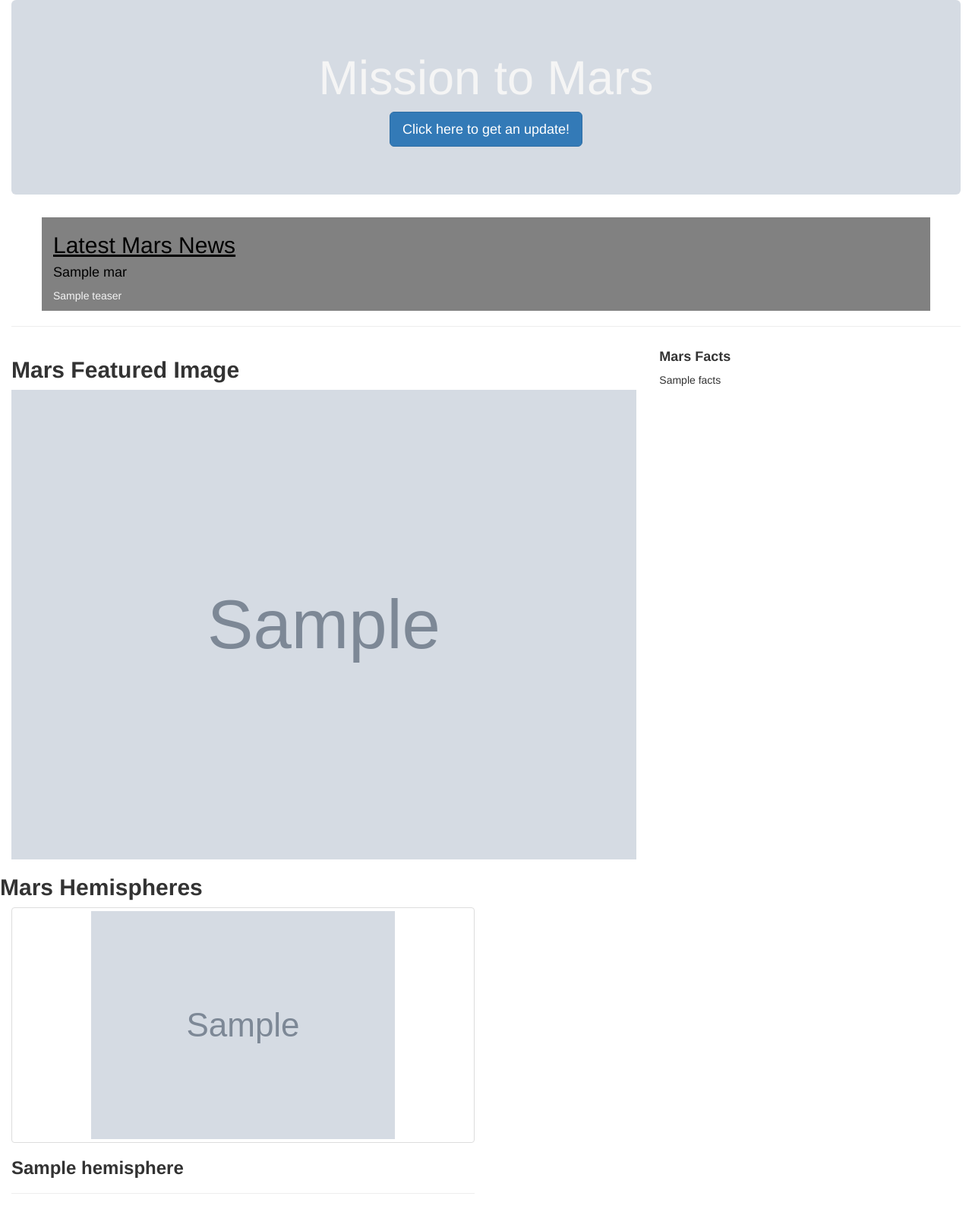
After one commit to nsheikh23/nsheikh23.github.io, a Flask app: template Assets/Projects/Mission_to_Mars/templates/index.html in a window 1280 px wide. The commit adds this page. Shown: the whole page at 76% size. Run offline with Flask 2, Linux system fonts and the light colour scheme; the template is opened without the code that fills it: most values are stand-ins (such as "Sample title", 1, 10 or a date in 2020); grey boxes marked "Sample" are stand-in pictures; some libraries are stand-ins or nearby versions.

Commit message:
Added mission to mars folder and reorganized repo

```diff
--- /dev/null
+++ b/Assets/Projects/Mission_to_Mars/app.py
@@ -0,0 +1,34 @@
+from flask import Flask, render_template, redirect
+from flask_pymongo import PyMongo
+import scrape_mars
+
+# Create an instance of Flask
+app = Flask(__name__)
+
+# Use PyMongo to establish Mongo connection
+mongo = PyMongo(app, uri='mongodb://localhost:27017/mars_app')
+
+# Route to render index.html template using data from Mongo
+@app.route('/')
+def home():
+
+    Mars_data = mongo.db.Mars_data.find_one()
+
+    return render_template('index.html', Mars_data=Mars_data)
+
+
+# Route that will trigger the scrape function
+@app.route('/scrape')
+def scrape():
+
+    # Running the scrape function
+    Mars_data = scrape_mars.scrape()
+
+    # Update the Mongo database using updated and upsert=True
+    mongo.db.Mars_data.update({}, Mars_data, upsert=True)
+
+    # Redirect back to home page
+    return redirect('/', code=302)
+
+if __name__ == "__main__":
+    app.run(debug=True)
--- /dev/null
+++ b/Assets/Projects/Mission_to_Mars/templates/index.html
@@ -0,0 +1,55 @@
+<!DOCTYPE html>
+<html lang="en">
+
+<head>
+  <meta charset="UTF-8">
+  <meta name="viewport" content="width=device-width, initial-scale=1.0">
+  <meta http-equiv="X-UA-Compatible" content="ie=edge">
+  <title>Mission to Mars</title>
+  <link rel="stylesheet" href="https://maxcdn.bootstrapcdn.com/bootstrap/3.3.7/css/bootstrap.min.css">
+</head>
+
+<body>
+  <div class="container-fluid">
+    <div class="jumbotron text-center" style="background-image: url({{Mars_data.Featured_image}});background-size: 100%;">
+      <h1 style="color: whitesmoke;">Mission to Mars</h1>
+      <p><a class="btn btn-primary btn-lg" href="/scrape" role="button">Click here to get an update!</a></p>
+    </div>
+
+    <div class="container" style="background-color:rgba(0, 0, 0, 0.493); color: whitesmoke;">
+      <h2 style="color: black;"><u>Latest Mars News</u></h2>
+      <h4 style="color: black;">{{Mars_data.Title}}</h4>
+      <p>{{Mars_data.Teaser}}</p>
+    </div>
+    <hr>
+
+    <div class="row">
+      <div class="col-sm-4 col-md-8">
+        <h2><strong>Mars Featured Image</strong></h2>
+        <img src={{ Mars_data.Featured_image }} alt="Featured Image" width="100%" height="100%">
+      </div>
+      <div class="col-sm-8 col-md-4">
+        <h4><strong>Mars Facts</strong></h4>
+        <p style="border-color: black;">{{Mars_data.Facts|safe}}</p>
+      </div>
+    </div>
+
+    <div class="row">
+
+      <h2><strong>Mars Hemispheres</strong></h2>
+
+      {% for hemisphere in Mars_data.Hemispheres%}
+      <div class="col-sm-3 col-md-6" style="border-color: black;">
+        <div class="thumbnail">
+          <img src='{{ hemisphere.img_url}}' alt={{hemisphere.img_url}}>
+        </div>
+        <div>
+          <h3><strong>{{hemisphere.Title}}</strong></h3>
+        </div>
+        <hr>
+      </div>
+      {% endfor %}
+    </div>
+  </div>
+</body>
+</html>
--- a/projects.html
+++ b/projects.html
@@ -49,7 +49,7 @@
     <div class='row'>
       <div class="col-xs-10 col-md-3" id='boxes'>
         <h4>Stock Market Analysis</h4>
-        <a href="stockmarket.html">
+        <a href="/Assets/Projects/stockmarket/stockmarket.html">
           <img id='images' src="Assets/imgs/stock_analysis/DOW YTD.png">
         </a>
         <p>Stock market and the impact of COVID-19.</p>
```
Also changed, not shown: Assets/Projects/Mission_to_Mars/scrape_mars.py (added, +136 -0 lines), Assets/styles/style.css (+9 -0 lines), index.html (+46 -0 lines), Assets/Projects/Mission_to_Mars/Images/Featuredpicture_Facts.JPG (added), Assets/Projects/Mission_to_Mars/Images/Hemispheres1.JPG (added), Assets/Projects/Mission_to_Mars/Images/Hemispheres2.JPG (added), Assets/Projects/Mission_to_Mars/Images/Top of the page.JPG (added), Assets/Projects/stockmarket/stockmarket.html (renamed from stockmarket.html), Assets/imgs/web image.jpg, 2 other files.
